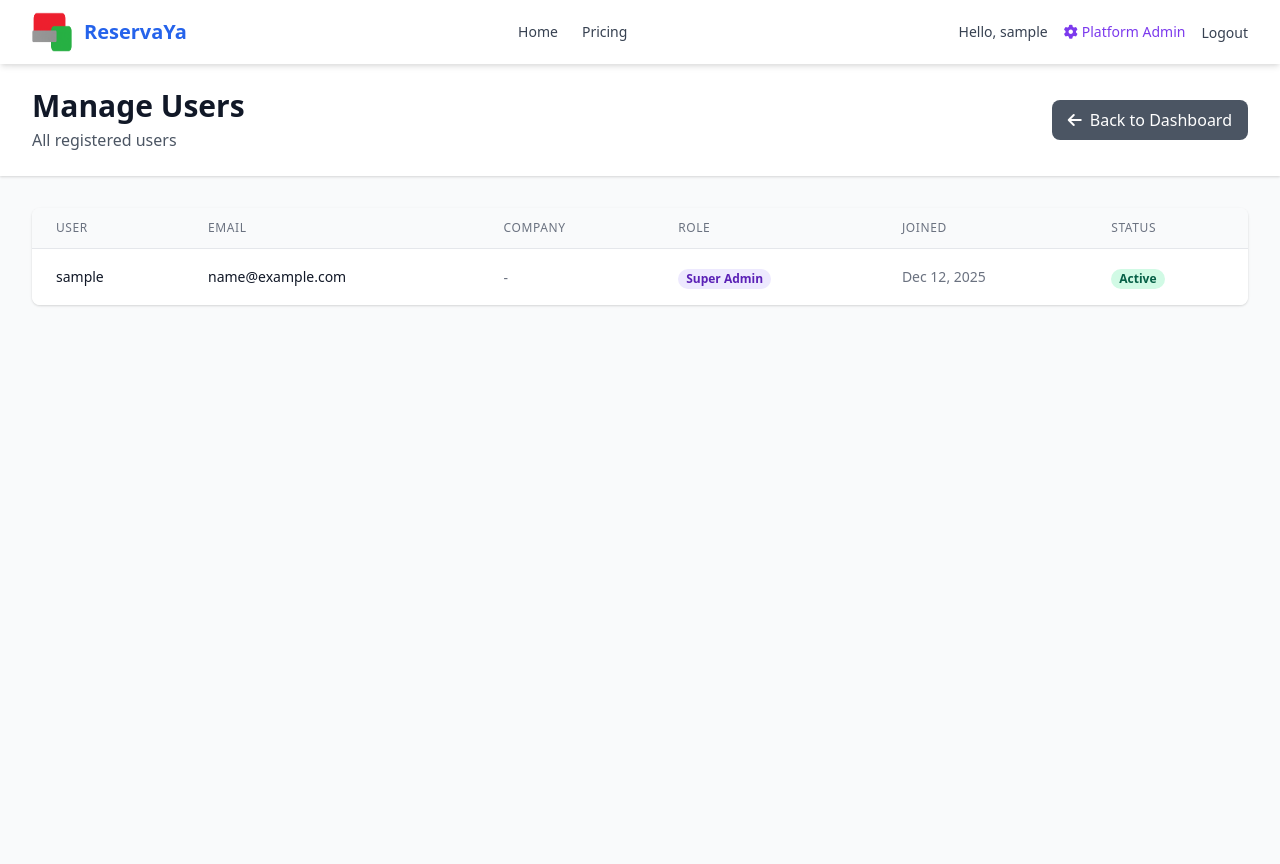
After one commit to ArtemTokar13/saas.salon, a Django app: page /platform-admin/users/ in a window 1280 px wide. The commit adds this page. Run offline with Django 5.2, Linux system fonts and the light colour scheme; the visitor is signed in with stand-in values (Sample User, id 1); data comes from the database, SQL or seed files in the repository.

Commit message:
Admin panel

```diff
--- /dev/null
+++ b/app/admin_views.py
@@ -0,0 +1,121 @@
+from django.shortcuts import render, redirect, get_object_or_404
+from django.contrib.auth.decorators import login_required, user_passes_test
+from django.contrib.auth.models import User
+from django.contrib import messages
+from django.db.models import Count, Sum, Q
+from companies.models import Company, Staff, Service
+from bookings.models import Booking, Customer
+from billing.models import Plan, Subscription, Transaction
+from users.models import UserProfile
+
+
+def is_superuser(user):
+    return user.is_superuser or user.is_staff
+
+
+@login_required
+@user_passes_test(is_superuser)
+def admin_dashboard(request):
+    """Super admin dashboard to manage entire platform"""
+
+    # Statistics
+    total_users = User.objects.count()
+    total_companies = Company.objects.count()
+    total_bookings = Booking.objects.count()
+    total_revenue = Transaction.objects.aggregate(Sum('amount'))['amount__sum'] or 0
+
+    # Recent activity
+    recent_companies = Company.objects.order_by('-created_at')[:5]
+    recent_users = User.objects.order_by('-date_joined')[:10]
+    recent_bookings = Booking.objects.select_related('company', 'customer', 'service').order_by('-created_at')[:10]
+    recent_transactions = Transaction.objects.select_related('subscription__company', 'subscription__plan').order_by('-transaction_date')[:10]
+
+    # Active subscriptions
+    active_subscriptions = Subscription.objects.filter(is_active=True).select_related('company', 'plan')
+
+    # Plans statistics
+    plans = Plan.objects.annotate(
+        subscription_count=Count('subscription', filter=Q(subscription__is_active=True))
+    )
+
+    context = {
+        'total_users': total_users,
+        'total_companies': total_companies,
+        'total_bookings': total_bookings,
+        'total_revenue': total_revenue,
+        'recent_companies': recent_companies,
+        'recent_users': recent_users,
+        'recent_bookings': recent_bookings,
+        'recent_transactions': recent_transactions,
+        'active_subscriptions': active_subscriptions,
+        'plans': plans,
+    }
+
+    return render(request, 'admin_dashboard/dashboard.html', context)
+
+
+@login_required
+@user_passes_test(is_superuser)
+def manage_users(request):
+    """View and manage all users"""
+    users = User.objects.select_related('userprofile').order_by('-date_joined')
+
+    context = {
+        'users': users,
+    }
+
+    return render(request, 'admin_dashboard/manage_users.html', context)
+
+
+@login_required
+@user_passes_test(is_superuser)
+def manage_companies(request):
+    """View and manage all companies"""
+    companies = Company.objects.select_related('administrator').annotate(
+        staff_count=Count('staff'),
+        service_count=Count('service'),
+        booking_count=Count('booking')
+    ).order_by('-created_at')
+
+    context = {
+        'companies': companies,
+    }
+
+    return render(request, 'admin_dashboard/manage_companies.html', context)
+
+
+@login_required
+@user_passes_test(is_superuser)
+def manage_plans(request):
+    """View and manage billing plans"""
+    plans = Plan.objects.annotate(
+        active_subscriptions=Count('subscription', filter=Q(subscription__is_active=True)),
+        total_revenue=Sum('subscription__transaction__amount')
+    ).order_by('price')
+
+    context = {
+        'plans': plans,
+    }
+
+    return render(request, 'admin_dashboard/manage_plans.html', context)
+
+
+@login_required
+@user_passes_test(is_superuser)
+def manage_subscriptions(request):
+    """View all subscriptions"""
+    subscriptions = Subscription.objects.select_related('company', 'plan').order_by('-start_date')
+
+    # Filter options
+    status_filter = request.GET.get('status', 'all')
+    if status_filter == 'active':
+        subscriptions = subscriptions.filter(is_active=True)
+    elif status_filter == 'inactive':
+        subscriptions = subscriptions.filter(is_active=False)
+
+    context = {
+        'subscriptions': subscriptions,
+        'status_filter': status_filter,
+    }
+
+    return render(request, 'admin_dashboard/manage_subscriptions.html', context)
--- a/app/urls.py
+++ b/app/urls.py
@@ -19,6 +19,7 @@ from django.urls import path, include
 from django.conf import settings
 from django.conf.urls.static import static
 from app.views import Index
+from app import admin_views
 
 urlpatterns = [
     path('admin/', admin.site.urls),
@@ -27,6 +28,13 @@ urlpatterns = [
     path('bookings/', include('bookings.urls')),
     path('users/', include('users.urls')),
     path('billing/', include('billing.urls')),
+
+    # Super admin dashboard
+    path('platform-admin/', admin_views.admin_dashboard, name='admin_dashboard'),
+    path('platform-admin/users/', admin_views.manage_users, name='manage_users'),
+    path('platform-admin/companies/', admin_views.manage_companies, name='manage_companies'),
+    path('platform-admin/plans/', admin_views.manage_plans, name='manage_plans'),
+    path('platform-admin/subscriptions/', admin_views.manage_subscriptions, name='manage_subscriptions'),
 ]
 
 if settings.DEBUG:
--- a/templates/_header.html
+++ b/templates/_header.html
@@ -22,6 +22,11 @@
       <div class="hidden md:flex md:items-center md:gap-4">
         {% if user.is_authenticated %}
           <span class="text-sm text-gray-700">Hello, {{ user.username }}</span>
+          {% if user.is_superuser or user.is_staff %}
+            <a href="{% url 'admin_dashboard' %}" class="text-sm font-medium text-purple-600 hover:text-purple-800">
+              <i class="fas fa-cog mr-1"></i>Platform Admin
+            </a>
+          {% endif %}
           {% if user.userprofile.is_admin %}
             <a href="{% url 'company_dashboard' %}" class="text-sm font-medium text-gray-700 hover:text-blue-600">Dashboard</a>
           {% endif %}
@@ -59,6 +64,11 @@
 
       {% if user.is_authenticated %}
         <div class="px-3 py-2 text-sm text-gray-600">Hello, {{ user.username }}</div>
+        {% if user.is_superuser or user.is_staff %}
+          <a href="{% url 'admin_dashboard' %}" class="block px-3 py-2 rounded-md text-base font-medium text-purple-600 hover:bg-gray-100">
+            <i class="fas fa-cog mr-2"></i>Platform Admin
+          </a>
+        {% endif %}
         {% if user.userprofile.is_admin %}
           <a href="{% url 'company_dashboard' %}" class="block px-3 py-2 rounded-md text-base font-medium text-gray-700 hover:bg-gray-100">Dashboard</a>
         {% endif %}
--- /dev/null
+++ b/templates/admin_dashboard/manage_users.html
@@ -0,0 +1,99 @@
+{% extends 'Layout.html' %}
+
+{% block title %}Manage Users - Platform Admin{% endblock %}
+
+{% block content %}
+<div class="min-h-screen bg-gray-50">
+    <div class="bg-white shadow">
+        <div class="max-w-7xl mx-auto px-4 sm:px-6 lg:px-8 py-6">
+            <div class="flex items-center justify-between">
+                <div>
+                    <h1 class="text-3xl font-bold text-gray-900">Manage Users</h1>
+                    <p class="text-gray-600 mt-1">All registered users</p>
+                </div>
+                <a href="{% url 'admin_dashboard' %}" class="bg-gray-600 text-white px-4 py-2 rounded-lg hover:bg-gray-700 transition">
+                    <i class="fas fa-arrow-left mr-2"></i>Back to Dashboard
+                </a>
+            </div>
+        </div>
+    </div>
+
+    <div class="max-w-7xl mx-auto px-4 sm:px-6 lg:px-8 py-8">
+        <div class="bg-white rounded-lg shadow overflow-hidden">
+            <table class="min-w-full divide-y divide-gray-200">
+                <thead class="bg-gray-50">
+                    <tr>
+                        <th class="px-6 py-3 text-left text-xs font-medium text-gray-500 uppercase tracking-wider">User</th>
+                        <th class="px-6 py-3 text-left text-xs font-medium text-gray-500 uppercase tracking-wider">Email</th>
+                        <th class="px-6 py-3 text-left text-xs font-medium text-gray-500 uppercase tracking-wider">Company</th>
+                        <th class="px-6 py-3 text-left text-xs font-medium text-gray-500 uppercase tracking-wider">Role</th>
+                        <th class="px-6 py-3 text-left text-xs font-medium text-gray-500 uppercase tracking-wider">Joined</th>
+                        <th class="px-6 py-3 text-left text-xs font-medium text-gray-500 uppercase tracking-wider">Status</th>
+                    </tr>
+                </thead>
+                <tbody class="bg-white divide-y divide-gray-200">
+                    {% for user in users %}
+                        <tr class="hover:bg-gray-50">
+                            <td class="px-6 py-4 whitespace-nowrap">
+                                <div class="flex items-center">
+                                    <div>
+                                        <div class="text-sm font-medium text-gray-900">{{ user.username }}</div>
+                                        {% if user.userprofile.full_name %}
+                                            <div class="text-sm text-gray-500">{{ user.userprofile.full_name }}</div>
+                                        {% endif %}
+                                    </div>
+                                </div>
+                            </td>
+                            <td class="px-6 py-4 whitespace-nowrap">
+                                <div class="text-sm text-gray-900">{{ user.email }}</div>
+                            </td>
+                            <td class="px-6 py-4 whitespace-nowrap">
+                                {% if user.userprofile.company %}
+                                    <div class="text-sm text-gray-900">{{ user.userprofile.company.name }}</div>
+                                {% else %}
+                                    <span class="text-sm text-gray-500">-</span>
+                                {% endif %}
+                            </td>
+                            <td class="px-6 py-4 whitespace-nowrap">
+                                {% if user.is_superuser %}
+                                    <span class="px-2 inline-flex text-xs leading-5 font-semibold rounded-full bg-purple-100 text-purple-800">
+                                        Super Admin
+                                    </span>
+                                {% elif user.userprofile.is_admin %}
+                                    <span class="px-2 inline-flex text-xs leading-5 font-semibold rounded-full bg-blue-100 text-blue-800">
+                                        Company Admin
+                                    </span>
+                                {% else %}
+                                    <span class="px-2 inline-flex text-xs leading-5 font-semibold rounded-full bg-gray-100 text-gray-800">
+                                        User
+                                    </span>
+                                {% endif %}
+                            </td>
+                            <td class="px-6 py-4 whitespace-nowrap text-sm text-gray-500">
+                                {{ user.date_joined|date:"M d, Y" }}
+                            </td>
+                            <td class="px-6 py-4 whitespace-nowrap">
+                                {% if user.is_active %}
+                                    <span class="px-2 inline-flex text-xs leading-5 font-semibold rounded-full bg-green-100 text-green-800">
+                                        Active
+                                    </span>
+                                {% else %}
+                                    <span class="px-2 inline-flex text-xs leading-5 font-semibold rounded-full bg-red-100 text-red-800">
+                                        Inactive
+                                    </span>
+                                {% endif %}
+                            </td>
+                        </tr>
+                    {% empty %}
+                        <tr>
+                            <td colspan="6" class="px-6 py-12 text-center text-gray-500">
+                                No users found
+                            </td>
+                        </tr>
+                    {% endfor %}
+                </tbody>
+            </table>
+        </div>
+    </div>
+</div>
+{% endblock %}
```
Also changed, not shown: templates/admin_dashboard/dashboard.html (added, +193 -0 lines), templates/admin_dashboard/manage_companies.html (added, +85 -0 lines), templates/admin_dashboard/manage_plans.html (added, +78 -0 lines), templates/admin_dashboard/manage_subscriptions.html (added, +94 -0 lines).
